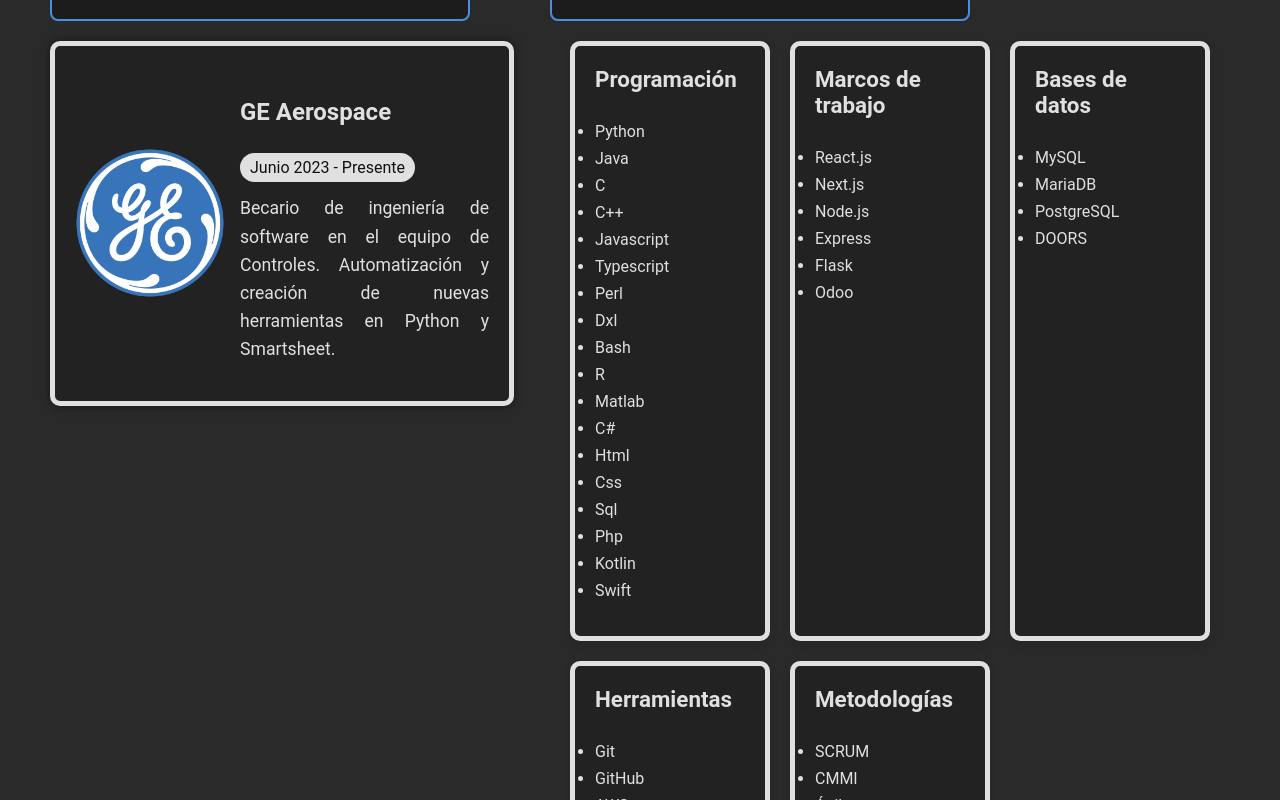
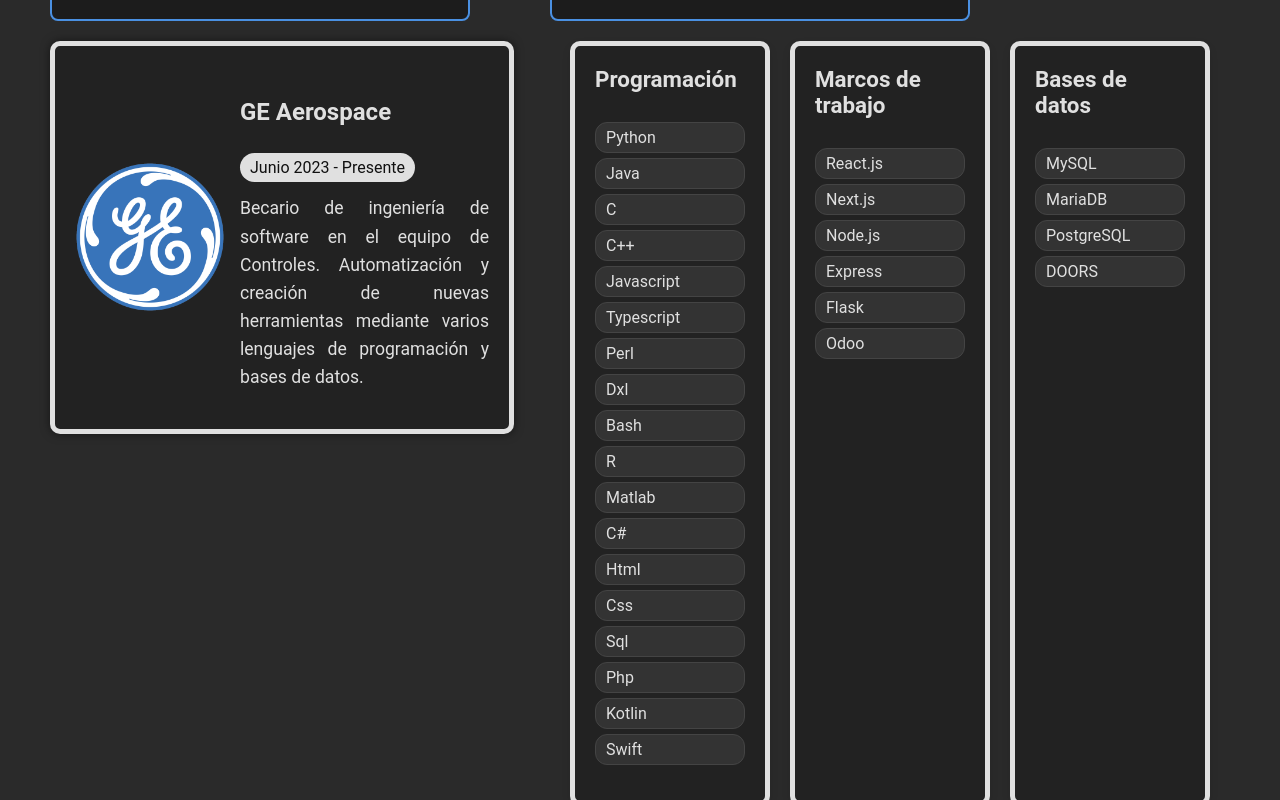
Before and after one commit to Riosmena/riosmena-website, a Next.js app: page /about in a window 1280 px wide. Shown: the part 1340-2140 px from the top of the page. Built offline with nearby package versions, Linux system fonts and the light colour scheme.

Commit message:
feat(About): Add responsibity and finish about section

```diff
--- a/src/app/about/page.tsx
+++ b/src/app/about/page.tsx
@@ -261,8 +261,8 @@
                   <span>Junio 2023 - Presente</span>
                   <p>
                     Becario de ingeniería de software en el equipo de Controles.
-                    Automatización y creación de nuevas herramientas en Python y
-                    Smartsheet.
+                    Automatización y creación de nuevas herramientas mediante
+                    varios lenguajes de programación y bases de datos.
                   </p>
                 </div>
               </div>
--- a/src/app/about/styles.css
+++ b/src/app/about/styles.css
@@ -115,12 +115,17 @@
   box-shadow: 0 0 15px rgba(255, 76, 76, 0.8);
 }
 
-ul {
-  padding: 0;
+.skill ul {
+  list-style-type: none;
+  padding-left: 0px;
 }
 
-li {
-  margin: 8px 0;;
+.skill li {
+  border: 1px solid #444;
+  border-radius: 12px;
+  padding: 5px 10px;
+  margin-bottom: 5px;
+  background-color: #333;
   font-size: 1em;
 }
 
@@ -155,3 +160,50 @@
 .tabs button {
   z-index: 1;
 }
+
+/* Responsive design */
+
+@media screen and (max-width: 768px) {
+  #about {
+    margin-top: 80px;
+  }
+
+  .bg-image {
+    left: 15%;
+    top: 20%;
+  }
+
+  .tabs {
+    max-width: 100%;
+  }
+
+  .columns {
+    flex-direction: column;
+  }
+
+  .columns h3 {
+    font-size: 2em;
+  }
+
+  .columns h4 {
+    font-size: 1.3em;
+  }
+
+  .cards {
+    display: flex;
+    flex-direction: column;
+    align-items: center;
+  }
+
+  .card {
+    width: 100%;
+  }
+
+  .skills-list {
+    grid-template-columns: repeat(2, 1fr);
+  }
+
+  .skill {
+    width: 80%;
+  }
+}
```
